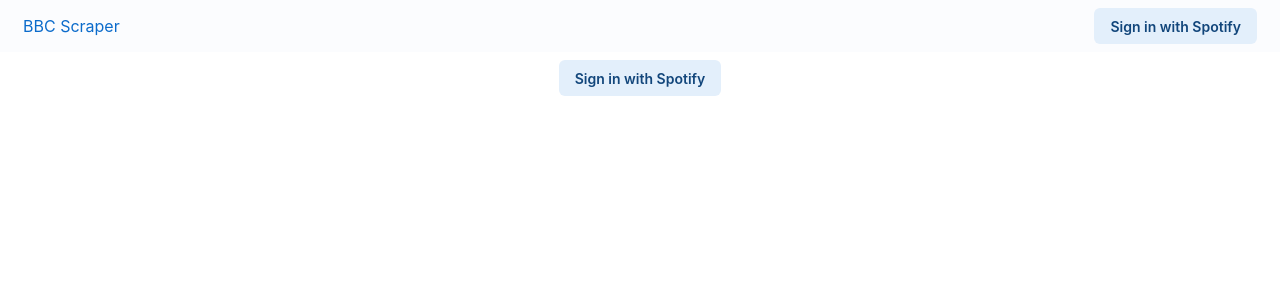
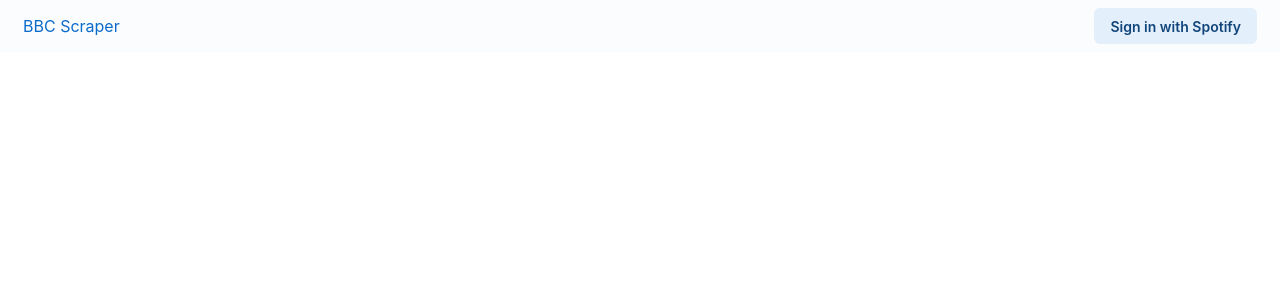
Before and after one commit to joseffsmith/bbc-spotify, a React (Vite) app: page / in a window 1280 px wide. Shown: the top 300 px of the page. Built offline with nearby package versions, Linux system fonts and the light colour scheme; no server answers.

Commit message:
remove extra sign in for allowing to see existing stuff

```diff
--- a/src/App.tsx
+++ b/src/App.tsx
@@ -60,16 +60,7 @@
           <ShowSearch />
           <Outlet />
         </Box>
-      ) : (
-        <Box
-          width="100%"
-          display={"flex"}
-          justifyContent={"center"}
-          alignItems={"center"}
-        >
-          <UserProfile />
-        </Box>
-      )}
+      ) : null}
       {addingShowId && <PlaylistModal showId={addingShowId} />}
     </Box>
   );
```
